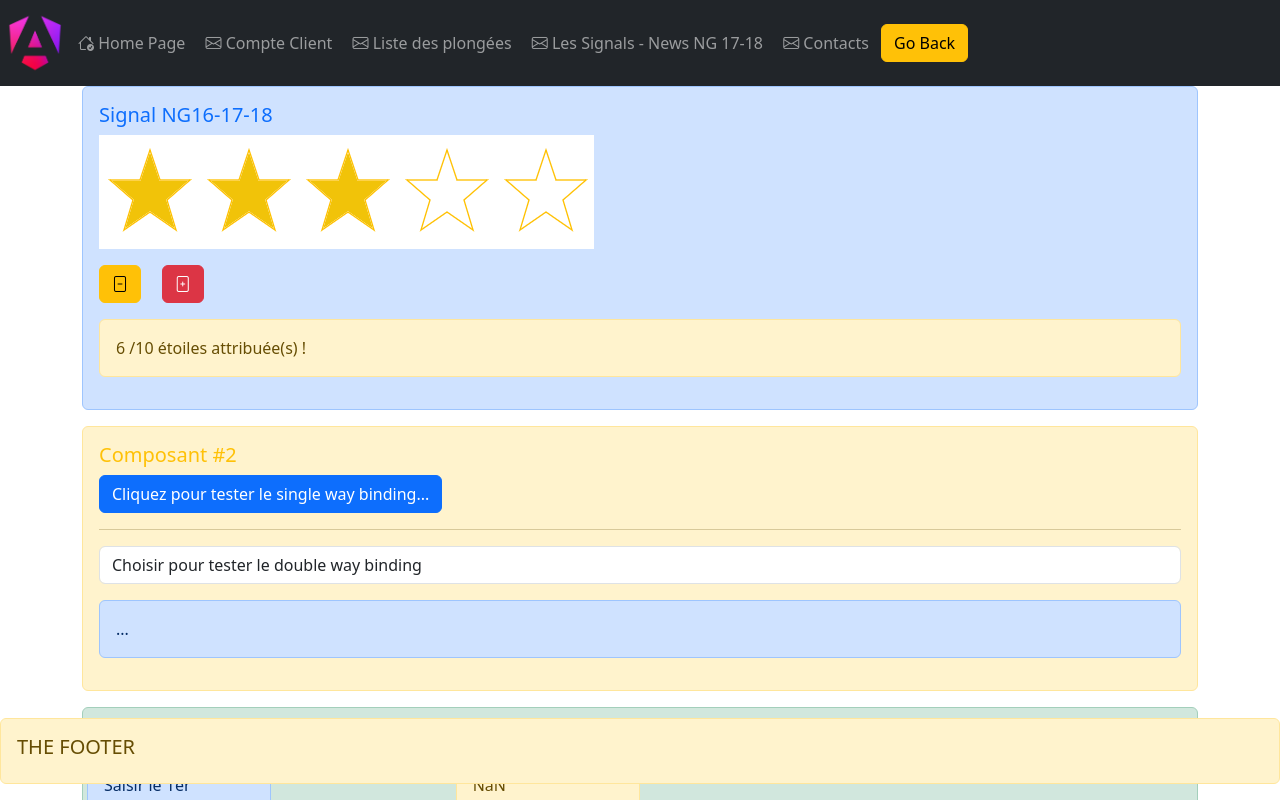
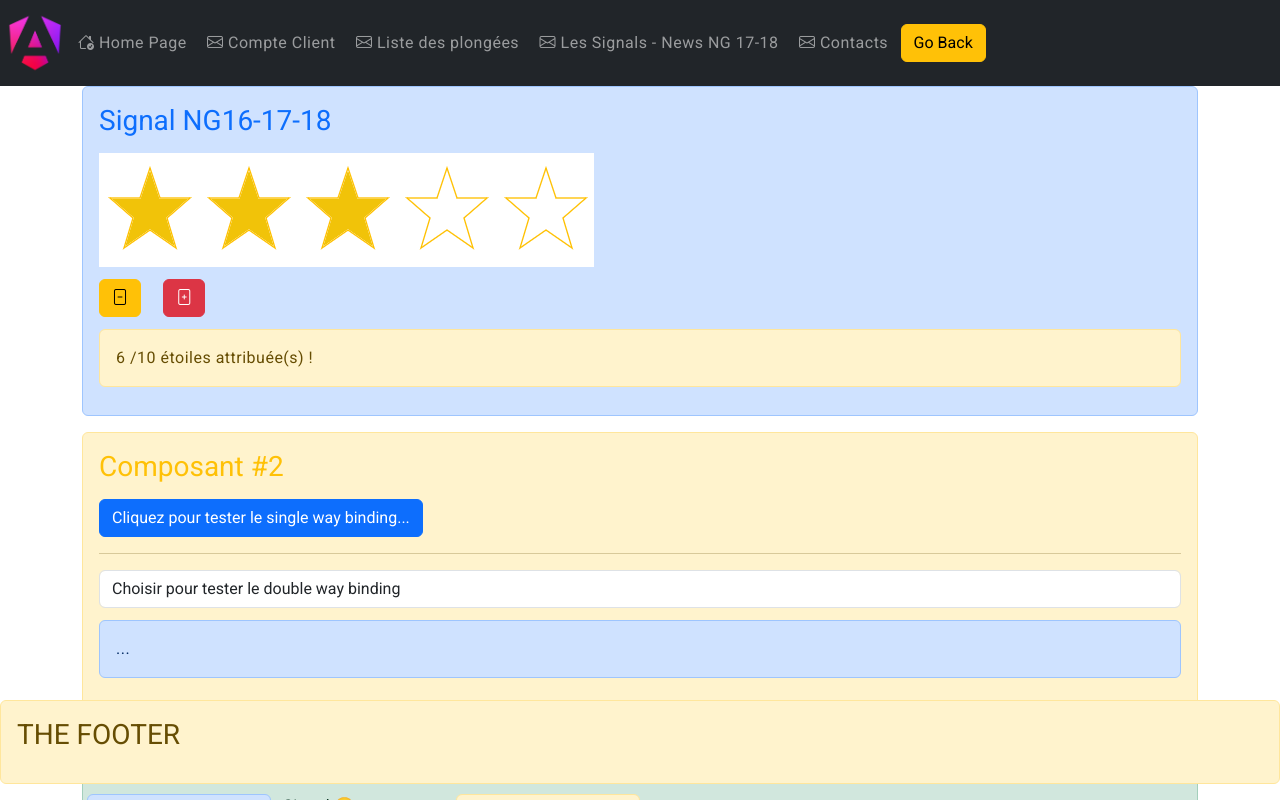
Before and after one commit to marie-clerc/formation-angular-tp04, an Angular app: page /les-signals-angular-17 in a window 1280 px wide. Shown: the top 800 px of the page. Built offline with nearby package versions, Linux system fonts and the light colour scheme.

Commit message:
ajout de material

```diff
--- a/angular.json
+++ b/angular.json
@@ -32,6 +32,7 @@
               }
             ],
             "styles": [
+              "@angular/material/prebuilt-themes/azure-blue.css",
               "node_modules/bootstrap/dist/css/bootstrap.min.css",
               "node_modules/bootstrap-icons/font/bootstrap-icons.css",
               "src/styles.scss"
--- a/package.json
+++ b/package.json
@@ -17,6 +17,7 @@
     "@angular/compiler": "^18.0.0",
     "@angular/core": "^18.0.0",
     "@angular/forms": "^18.0.0",
+    "@angular/material": "^18.0.0",
     "@angular/platform-browser": "^18.0.0",
     "@angular/platform-browser-dynamic": "^18.0.0",
     "@angular/router": "^18.0.0",
--- a/src/app/app.config.ts
+++ b/src/app/app.config.ts
@@ -12,5 +12,5 @@
     provideRouter(routes),
     provideAnimationsAsync(),
     // le HTTPClient est fourni globalement à l'application
-    provideHttpClient()]
+    provideHttpClient(), provideAnimationsAsync()]
 };
--- a/src/index.html
+++ b/src/index.html
@@ -7,8 +7,10 @@
   <meta name="viewport" content="width=device-width, initial-scale=1">
   <link rel="icon" type="image/x-icon" href="favicon.ico">
 
+  <link href="https://fonts.googleapis.com/css2?family=Roboto:wght@300;400;500&display=swap" rel="stylesheet">
+  <link href="https://fonts.googleapis.com/icon?family=Material+Icons" rel="stylesheet">
 </head>
-<body>
+<body class="mat-typography">
   <app-root></app-root>
 </body>
 </html>
--- a/src/styles.scss
+++ b/src/styles.scss
@@ -2,3 +2,6 @@
 
 // html, body { height: 100%; }
 // body { font-family: calibri }
+
+html, body { height: 100%; }
+body { margin: 0; font-family: Roboto, "Helvetica Neue", sans-serif; }
```
Also changed, not shown: 1 other file (tests, documents, lock files or other folders).
